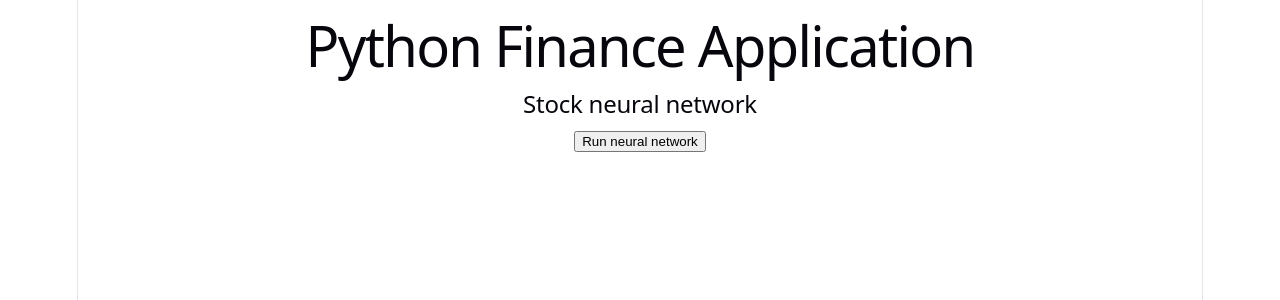
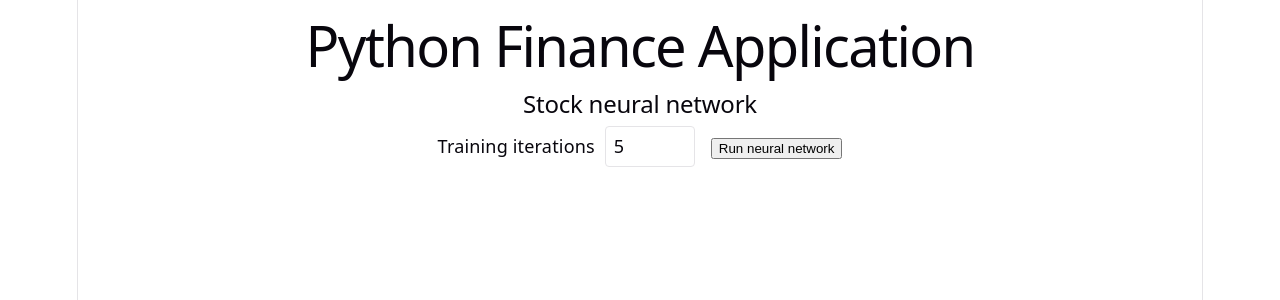
Before and after one commit to Paul44444/FinanceWeb, a React (Vite) app: page / in a window 1280 px wide. Shown: the top 300 px of the page. Built offline with nearby package versions, Linux system fonts and the light colour scheme; no server answers.

Commit message:
Add configurable training iterations

```diff
--- a/src/App.tsx
+++ b/src/App.tsx
@@ -39,6 +39,8 @@ function App() {
 
     const [networkLoading, setNetworkLoading] =
         useState<boolean>(false);
+    const [trainingIterations, setTrainingIterations] =
+        useState<number>(5);
     const API_BASE_URL =
         import.meta.env.VITE_API_BASE_URL ?? "";
 
@@ -84,7 +86,7 @@ function App() {
         setError("");
 
         const eventSource = new EventSource(
-            `${API_BASE_URL}/api/run-network-stream`,
+            `${API_BASE_URL}/api/run-network-stream?epochs=${trainingIterations}`,
         );
 
         console.log("Training stream URL:", eventSource.url);
@@ -179,6 +181,22 @@ function App() {
 
                 <h2>Stock neural network</h2>
 
+                <label className="training-iterations">
+                    Training iterations
+                    <input
+                        type="number"
+                        min="1"
+                        max="100"
+                        value={trainingIterations}
+                        onChange={(event) =>
+                            setTrainingIterations(
+                                Math.min(100, Math.max(1, Number(event.target.value))),
+                            )
+                        }
+                        disabled={networkLoading}
+                    />
+                </label>
+
                 <button
                     type="button"
                     onClick={runNetwork}
--- a/src/style.css
+++ b/src/style.css
@@ -81,6 +81,24 @@ h2 {
 }
 p {
   margin: 0;
+}
+
+.training-iterations {
+  display: inline-flex;
+  align-items: center;
+  gap: 10px;
+  margin: 0 16px 16px 0;
+  color: var(--text-h);
+}
+
+.training-iterations input {
+  width: 72px;
+  padding: 6px 8px;
+  border: 1px solid var(--border);
+  border-radius: 4px;
+  background: var(--bg);
+  color: var(--text-h);
+  font: inherit;
 }
 
 code,
```
Also changed, not shown: 2 other files (tests, documents, lock files or other folders).
